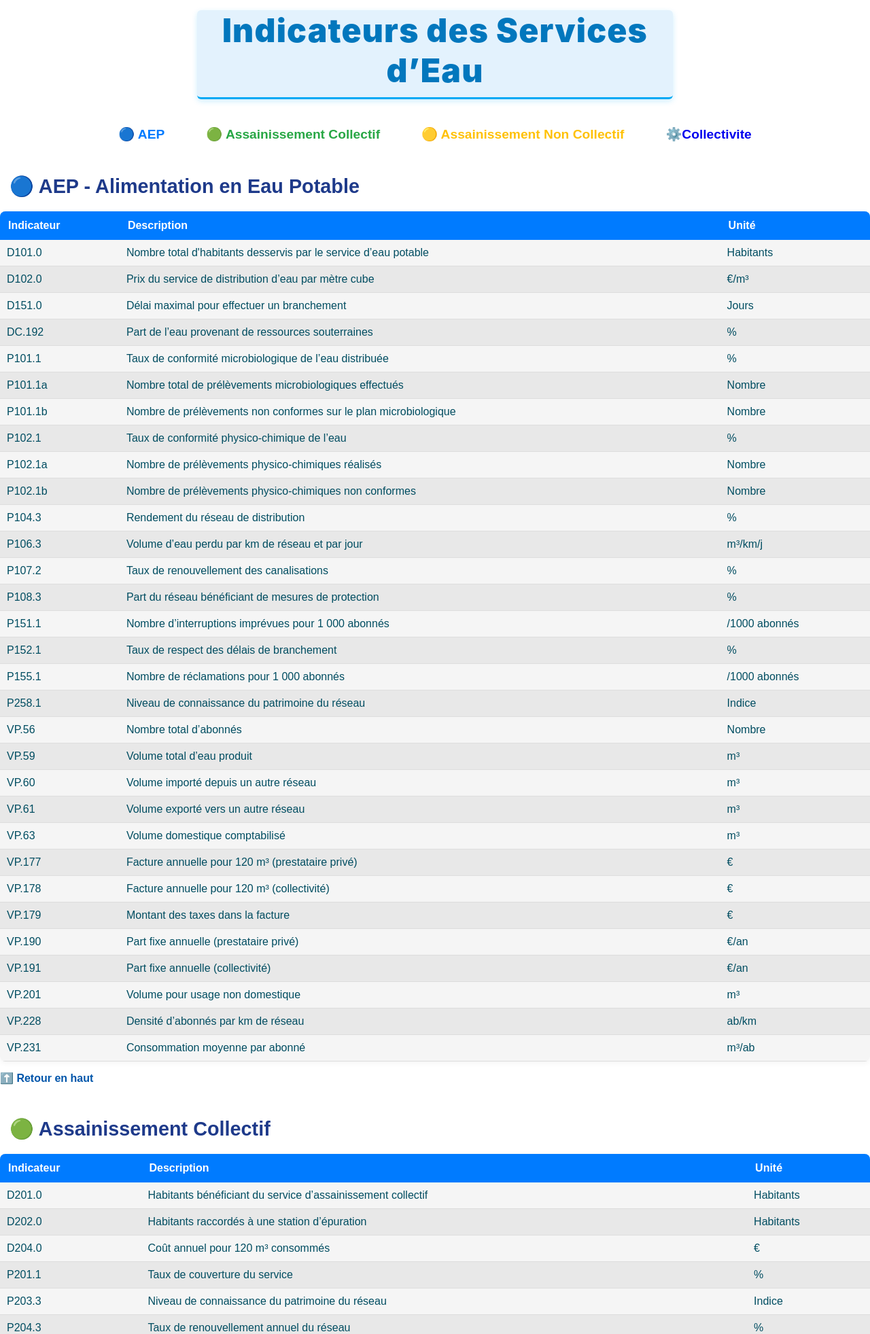
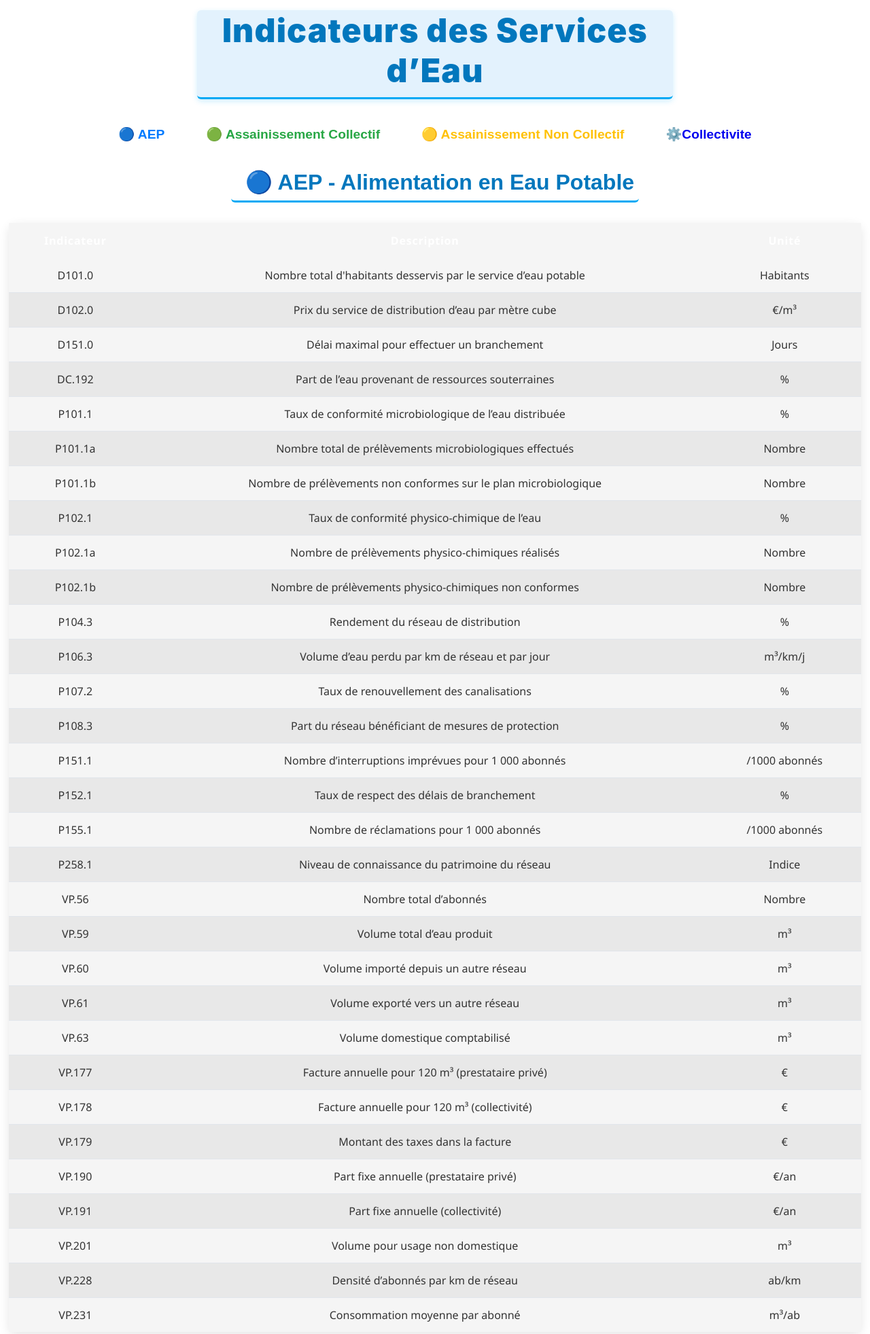
Before and after one commit to TheM00NCAKE/First-developpment-of-a-web-application, a Flask app: page /Documentation in a window 1280 px wide. Shown: the part 782-2745 px from the top of the page at 68% size. Run offline with Flask 3, Linux system fonts and the light colour scheme; parts of the project's set-up code (start-up, migrations or seed data) failed here and were passed over.

Commit message:
Update style.css

```diff
--- a/static/style.css
+++ b/static/style.css
@@ -256,38 +256,64 @@ h2 {
 
 /* Tableau */
 table {
-  width: 100%;
-  border-collapse: collapse;
-  margin-top: 20px;
-  box-shadow: 0 2px 8px rgba(0,0,0,0.05);
-  background-color: white;
-  border-radius: 8px;
-  overflow: hidden;
+  margin: 30px auto;
+  width: 98%;
+  border-collapse: separate;
+  border-spacing: 0;
+  box-shadow: 0 4px 15px rgba(0, 0, 0, 0.1);
+  border-radius: 10px;
+  background-color: #fff;
+  font-family: 'Segoe UI', Tahoma, Geneva, Verdana, sans-serif;
+  font-size: 16px;
 }
 
+/* En-tête */
 thead {
-  background-color: #0099ff;
-  color: white;
+  background-color: #007BFF;
+  color: #fff;
 }
 
 thead th {
-  padding: 12px;
-  text-align: left;
-  font-weight: bold;
-  background-color:#007bff;
+  padding: 15px 20px;
+  text-align: center;
+  font-weight: 600;
+  letter-spacing: 0.05em;
 }
 
+/* Lignes alternées */
 tbody tr:nth-child(even) {
-  background-color: #f2f8fc;
+  background-color: #f9faff;
+}
+
+tbody tr:nth-child(odd) {
+  background-color: #ffffff;
+}
+
+tbody tr:hover {
+  background-color: #dceeff;
+  cursor: default;
 }
 
 tbody td {
-  padding: 10px;
-  border-bottom: 1px solid #ddd;
+  padding: 14px 20px;
+  text-align: center;
+  border-bottom: 1px solid #e1e5eb;
+  color: #333;
 }
 
-tbody tr:hover {
-  background-color: #e8f4fc;
+tbody tr:last-child td {
+  border-bottom: none;
+}
+
+h2 {
+  text-align: center;
+  font-family: 'Poppins', sans-serif;
+  font-size: 2rem;
+  color: #0277bd;
+  margin: 40px auto 20px;
+  max-width: 600px;
+  padding-bottom: 8px;
+  border-bottom: 3px solid #03a9f4;
 }
 
 /* Retour en haut */
```
